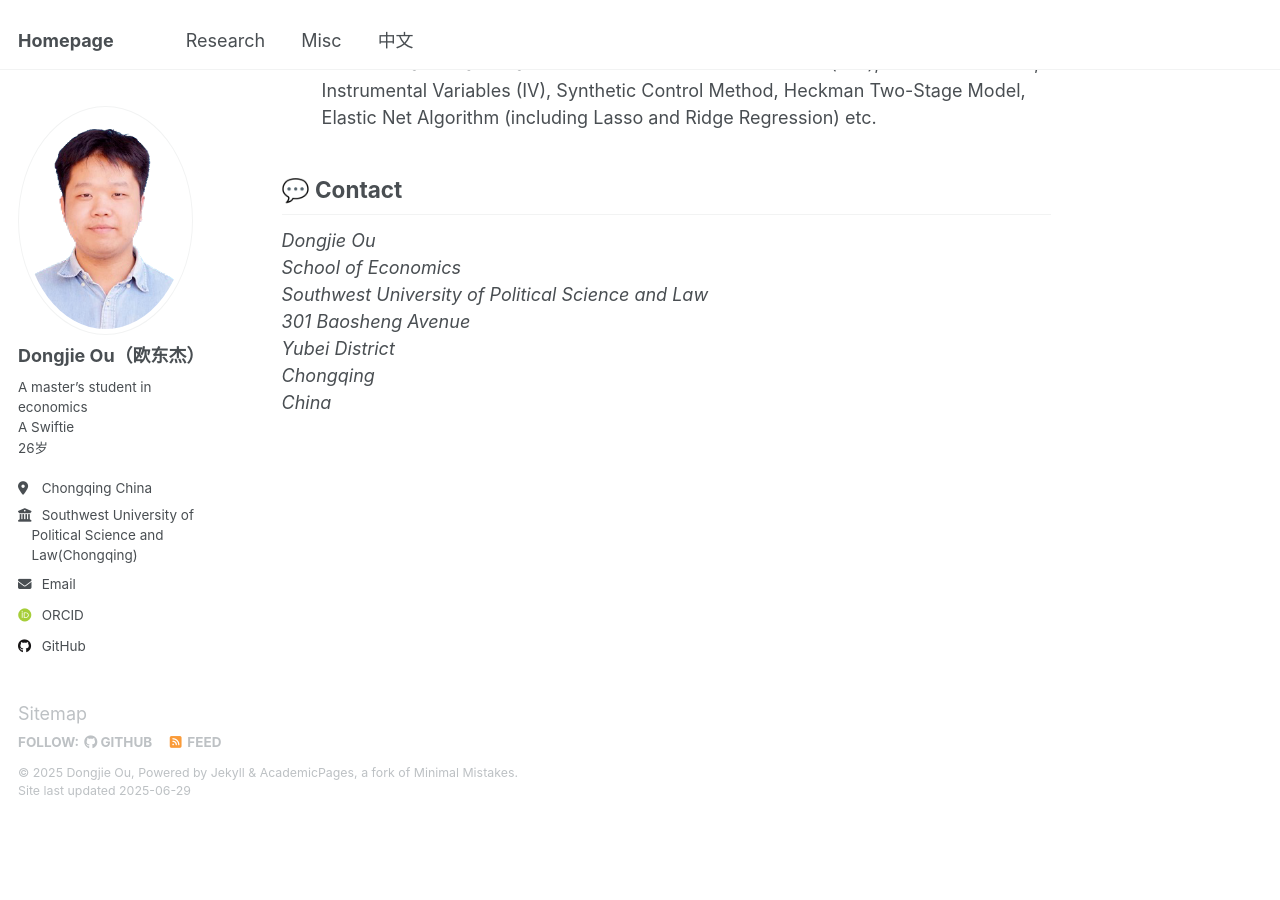
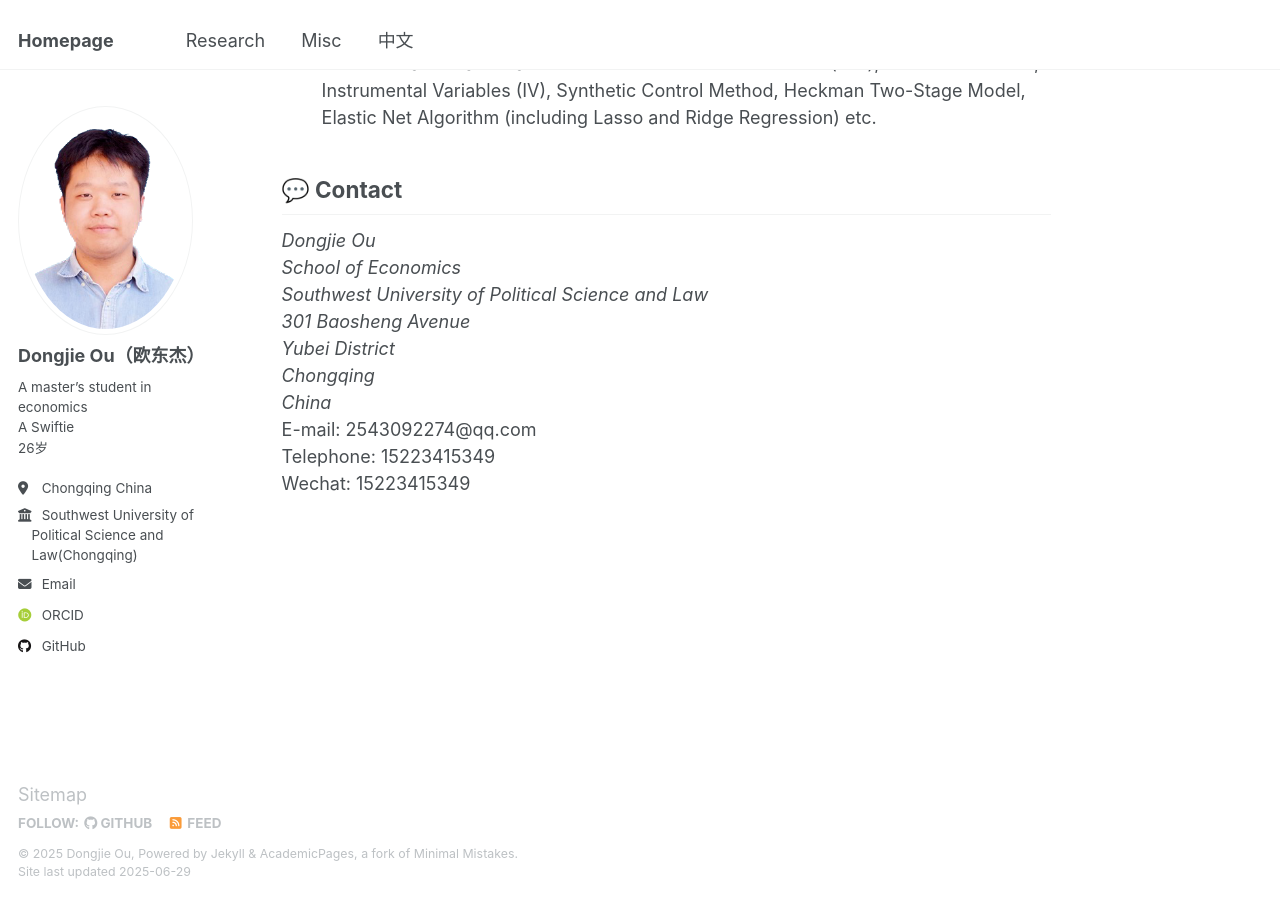
Before and after one commit to oudongjie2001/oudongjie2001.github.io, a Jekyll site: the page built from _pages/about.md, in a window 1280 px wide and 900 px high, scrolled down 3918 px. Built offline with Jekyll 4.4.1, drawn with Linux system fonts in a browser that asks for light colours; some web fonts are replaced; before the commit the page ends 4737 px from its top, so only the background shows below that.

Commit message:
Update about.md

```diff
--- a/_pages/about.md
+++ b/_pages/about.md
@@ -76,3 +76,6 @@ I am an optimistic idealist. Outside of my academic life, I enjoy music, hiking
 *Yubei District* <br>
 *Chongqing* <br>
 *China* <br>
+E-mail: 2543092274@qq.com <br>
+Telephone: 15223415349 <br>
+Wechat: 15223415349 <br>
```
